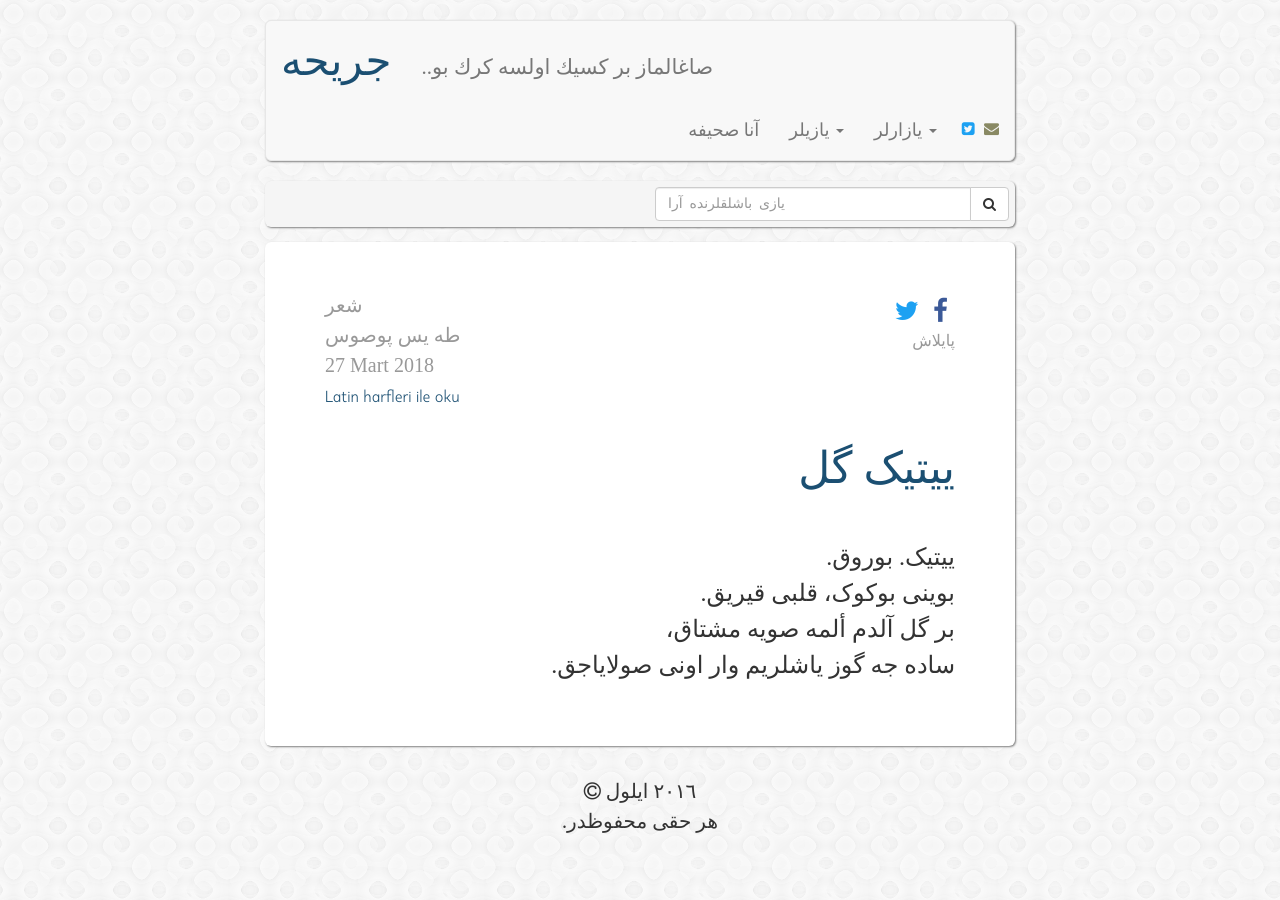
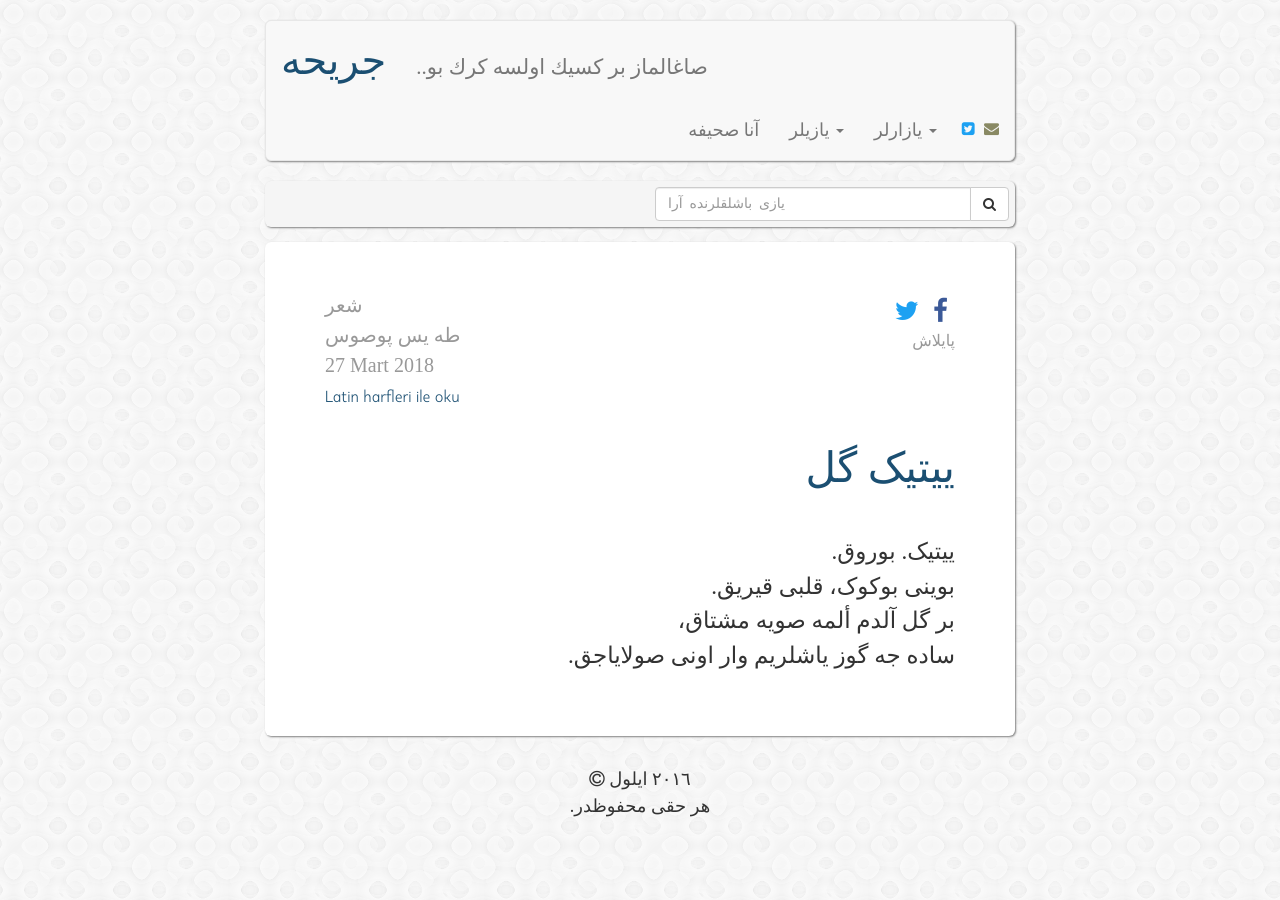
Before and after one commit to muhammedaydogdu/muhammedaydogdu.github.io, a Jekyll site: the page built from _posts/2018-03-27-yitik-gul-os.md, in a window 1280 px wide. Built offline with Jekyll 4.4.1, drawn with Linux system fonts in a browser that asks for light colours; some web fonts are replaced.

Commit message:
Update style.css

```diff
--- a/css/style.css
+++ b/css/style.css
@@ -137,19 +137,19 @@
 }
 
 .container .jumbotron .os-text p {
-  font-size: 24px;
+  font-size: 23px;
 }
 
 .container .jumbotron h2.os-text {
-  font-size: 44px;
+  font-size: 42px;
 }
 
 #os-baslik {
-  font-size: 42px;
+  font-size: 40px;
 }
 
 #foot-os {
-  font-size: 20px;
+  font-size: 18px;
 }
 
 #lang-os {
```
